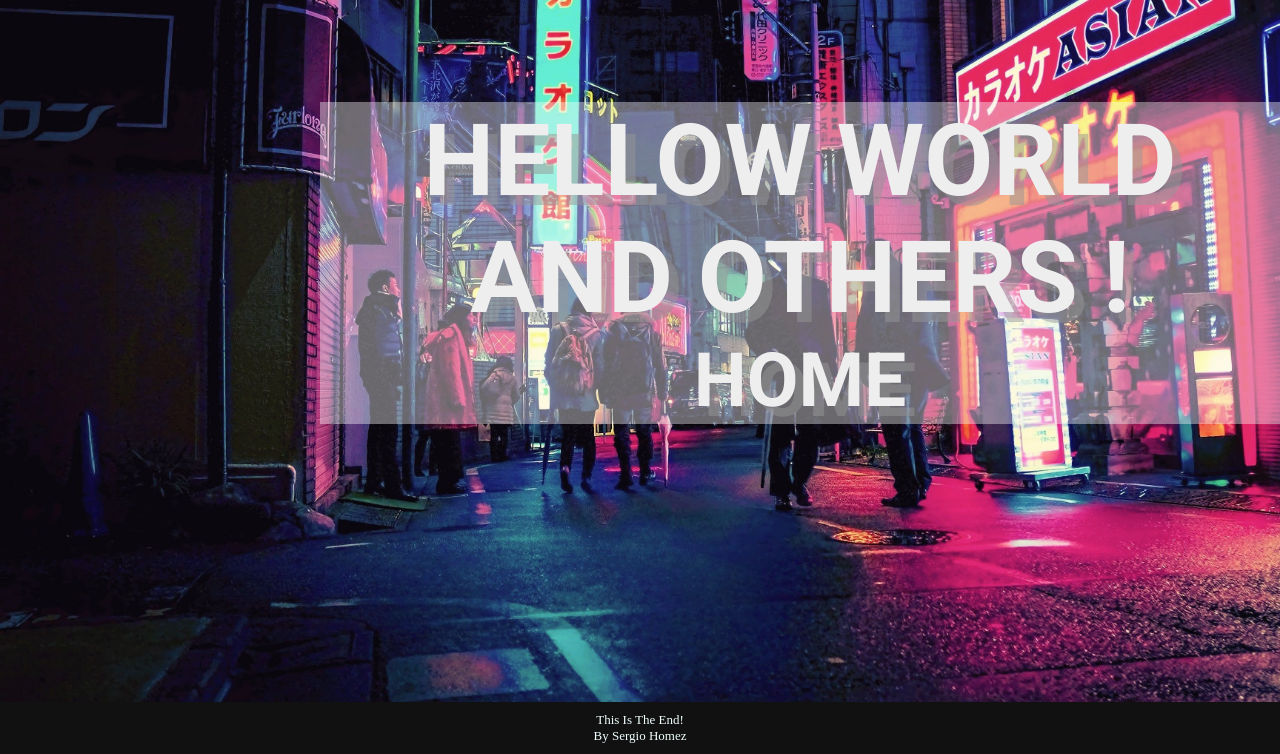
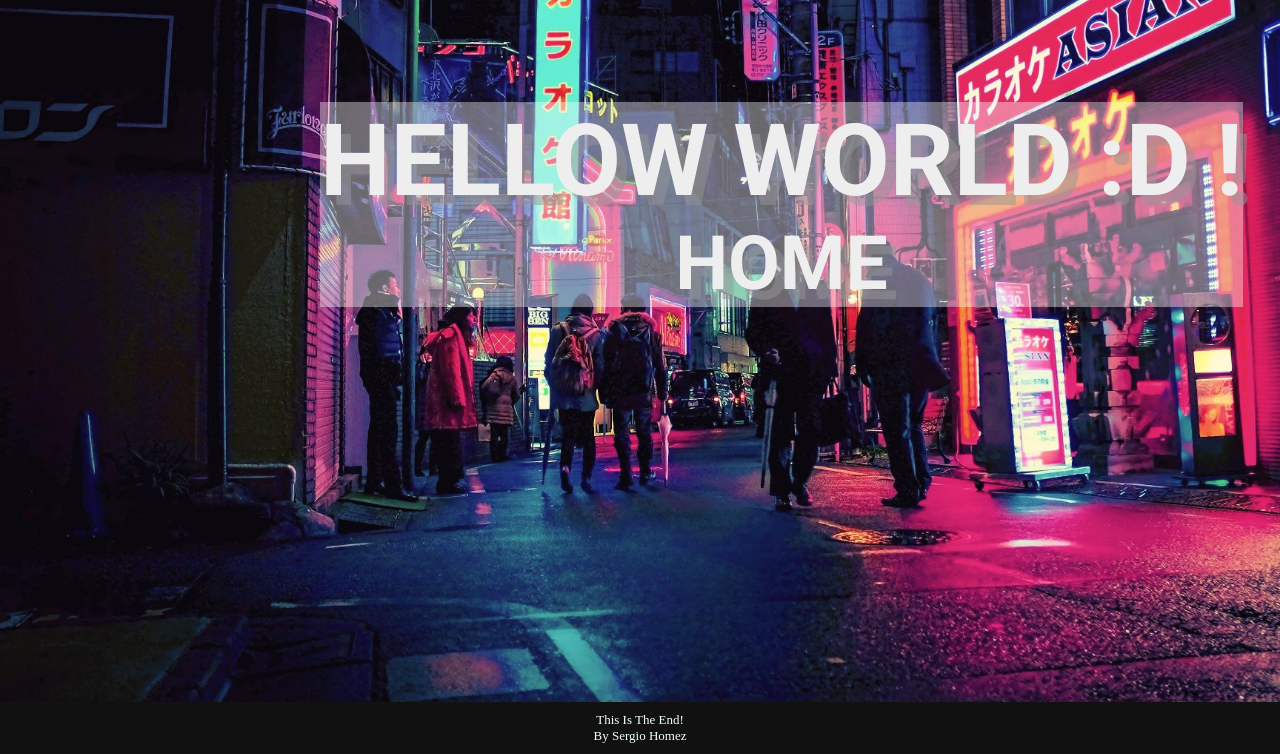
Before and after one commit to sergiohgh/test, a plain HTML site: page index.html in a window 1280 px wide. Shown: the part 98-852 px from the top of the page. Drawn offline with Linux system fonts and the light colour scheme.

Commit message:
Update index.html

```diff
--- a/index.html
+++ b/index.html
@@ -19,7 +19,7 @@
             </nav>
             <!--content-->
             <div class="center">
-                <h1>hellow world and others !</h1>
+                <h1>hellow world :D !</h1>
                 <h2>home</h2>
             </div>
 
```
